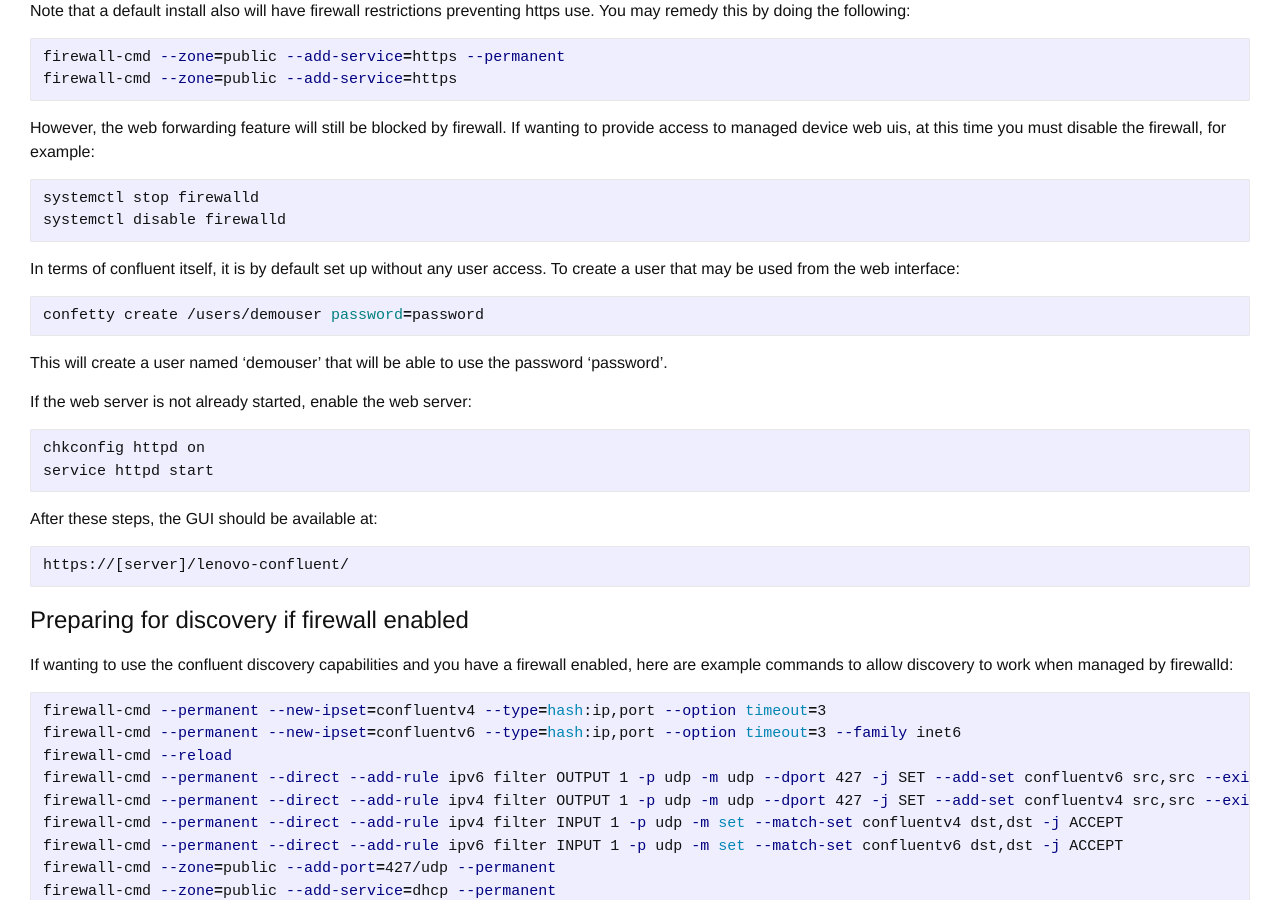
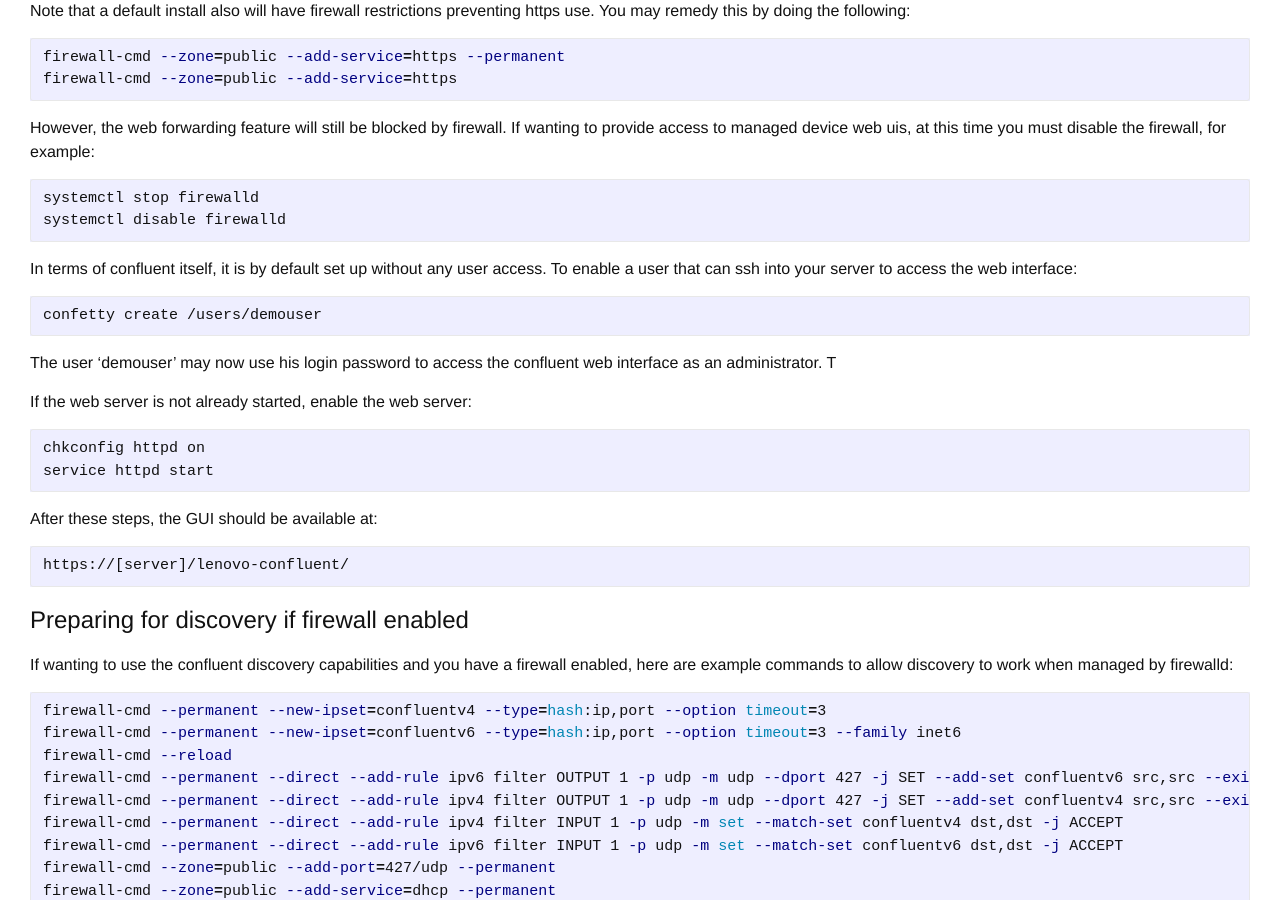
Before and after one commit to xcat2/confluent-docs, a Jekyll site: the page built from docs/installconfluent_rhel.md, in a window 1280 px wide and 900 px high, scrolled down 825 px. Built offline with Jekyll 4.4.1, drawn with Linux system fonts in a browser that asks for light colours.

Commit message:
Take advantage of the default PAM enablement now

```diff
--- a/docs/installconfluent_rhel.md
+++ b/docs/installconfluent_rhel.md
@@ -44,12 +44,12 @@
     systemctl stop firewalld
     systemctl disable firewalld
 
-In terms of confluent itself, it is by default set up without any user access.  To create a user that may be used from the web interface:
+In terms of confluent itself, it is by default set up without any user access.  To enable a user that can ssh into your server to access the web interface:
 
-    confetty create /users/demouser password=password
+    confetty create /users/demouser
 
-
-This will create a user named 'demouser' that will be able to use the password 'password'.
+The user 'demouser' may now use his login password to access the confluent web interface as an administrator.
+T
 
 If the web server is not already started, enable the web server:
 
```
Also changed, not shown: docs/installconfluent_suse.md (+4 -3 lines).
